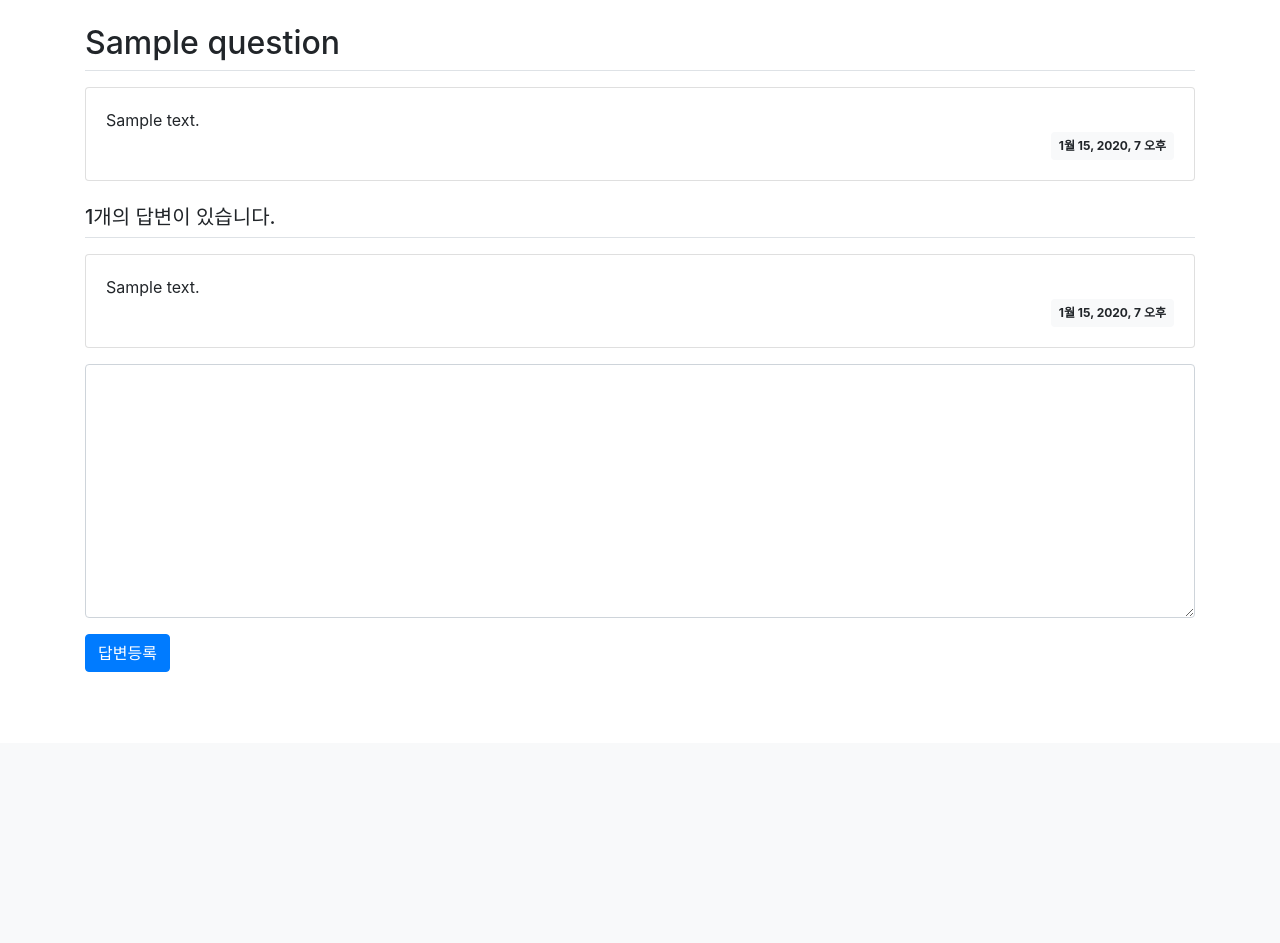
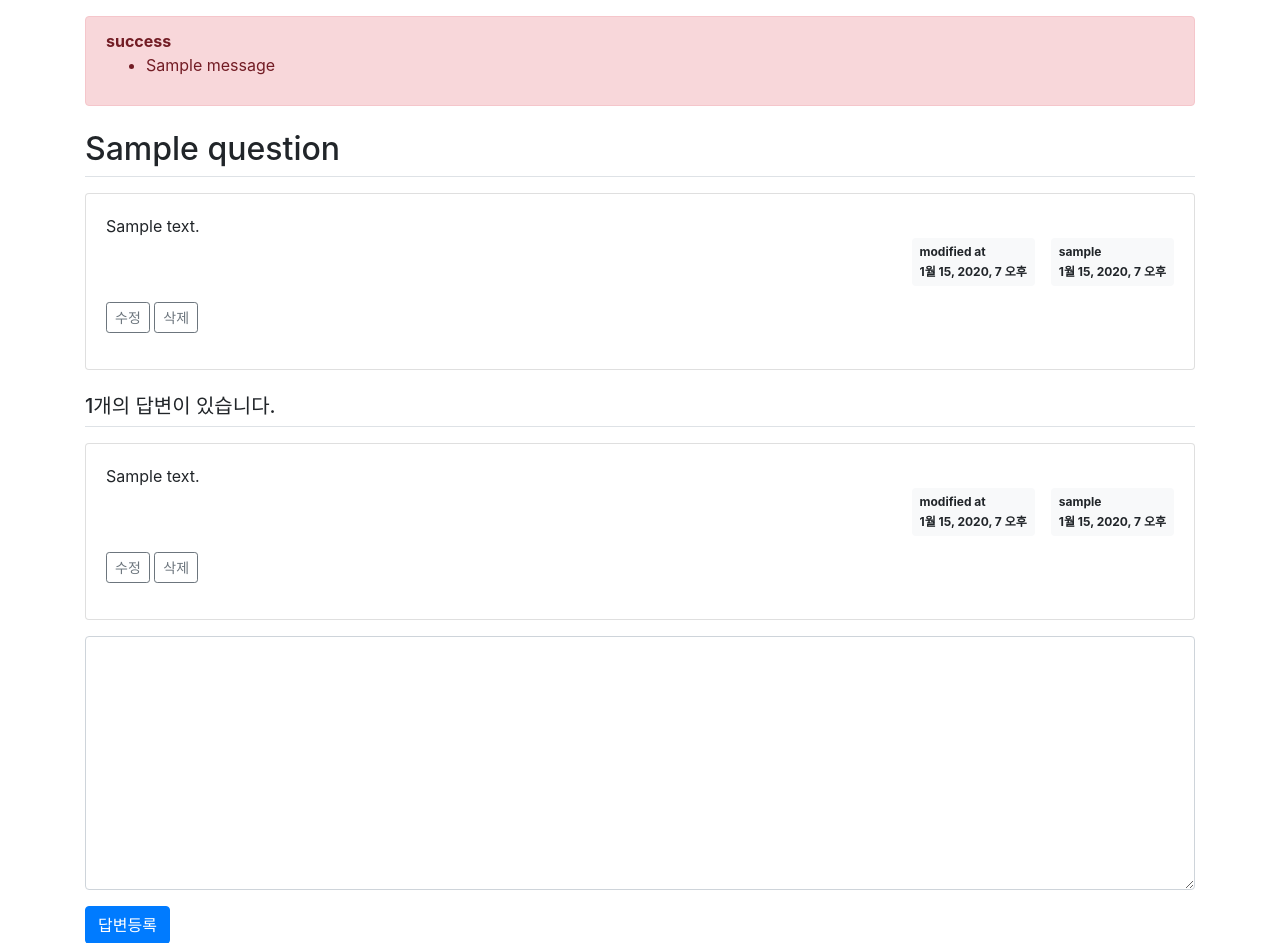
Before and after one commit to HazelKim89/jumpToDjango, a Django app: page /pybo/answer/create/1/ in a window 1280 px wide. Shown: the part 57-1000 px from the top of the page. Before the commit the page ends 729 px from the top, so only its background shows below. Run offline with Django 3.2, Linux system fonts and the light colour scheme; a user stored in the database is signed in; tables that the repository leaves empty hold one stand-in row (values such as "Sample post"); one stand-in notice (Sample message) is shown; some libraries are stand-ins or nearby versions.

Commit message:
add author column and modify,delete function

```diff
--- a/pybo/models.py
+++ b/pybo/models.py
@@ -1,16 +1,21 @@
 from django.db import models
+from django.contrib.auth.models import User
 
 
 class Question(models.Model):
+    author = models.ForeignKey(User, on_delete=models.CASCADE)
     subject = models.CharField(max_length=200)
     content = models.TextField()
     create_date = models.DateTimeField(auto_now_add=True)
+    modify_date = models.DateTimeField(null=True, blank=True)
 
     def __str__(self):
         return self.subject
 
 
 class Answer(models.Model):
+    author = models.ForeignKey(User, on_delete=models.CASCADE)
     question = models.ForeignKey(Question, on_delete=models.CASCADE)
     content = models.TextField()
     create_date = models.DateTimeField(auto_now_add=True)
+    modify_date = models.DateTimeField(null=True, blank=True)
--- a/pybo/urls.py
+++ b/pybo/urls.py
@@ -8,4 +8,8 @@ urlpatterns = [
     path('<int:question_id>/', views.detail, name='detail'),
     path('answer/create/<int:question_id>/', views.answer_create, name='answer_create'),
     path('question/create/', views.question_create, name='question_create'),
+    path('question/modify/<int:question_id>/', views.question_modify, name='question_modify'),
+    path('question/delete/<int:question_id>/', views.question_delete, name='question_delete'),
+    path('answer/modify/<int:answer_id>/', views.answer_modify, name='answer_modify'),
+    path('answer/delete/<int:answer_id>/', views.answer_delete, name='answer_delete'),
 ]
--- a/pybo/views.py
+++ b/pybo/views.py
@@ -1,7 +1,10 @@
 from django.shortcuts import render, get_object_or_404, redirect
 from .forms import QuestionForm, AnswerForm
-from .models import Question
+from .models import Question, Answer
 from django.core.paginator import Paginator
+from django.contrib.auth.decorators import login_required
+from django.contrib import messages
+from django.utils import timezone
 
 
 def index(request):
@@ -37,6 +40,7 @@ def detail(request, question_id):
     return render(request, 'pybo/question_detail.html', context)
 
 
+@login_required(login_url='common:login')
 def answer_create(request, question_id):
     """
     pybo 답변 등
@@ -49,6 +53,7 @@ def answer_create(request, question_id):
         form = AnswerForm(request.POST)
         if form.is_valid():
             answer = form.save(commit=False)
+            answer.author = request.user
             answer.question = question
             answer.save()
             return redirect('pybo:detail', question_id=question_id)
@@ -58,6 +63,7 @@ def answer_create(request, question_id):
     return render(request, 'pybo/question_detail.html', content)
 
 
+@login_required(login_url='common:login')
 def question_create(request):
     """
     pybo 질문 등록
@@ -67,9 +73,94 @@ def question_create(request):
     if request.method == 'POST':
         form = QuestionForm(request.POST) # request.POST 에는 사용자가 입력한 내용들이 담겨있다.
         if form.is_valid():
-            form.save(commit=True) # QuestionForm이Question모델과 연결된 폼이므로 'form.save()'이렇게 사용 가능
+            question = form.save(commit=False) # QuestionForm이Question모델과 연결된 폼이므로 'form.save()'이렇게 사용 가능
+            question.author = request.user
             return redirect('pybo:index')
     else:
         form = QuestionForm()
     context = {'form': form}
     return render(request, 'pybo/question_form.html', context)
+
+
+@login_required(login_url='common:login')
+def question_modify(request, question_id):
+    """
+    pybo 질문 수정
+    :param request:
+    :param question_id:
+    :return:
+    """
+    question = get_object_or_404(Question, pk=question_id)
+    if request.user != question.author:
+        messages.error(request, '수정권한이 없습니다')
+        return redirect('pybo:detail', question_id=question.id)
+
+    if request.method == "POST":
+        form = QuestionForm(request.POST, instance=question)
+        if form.is_valid():
+            question = form.save(commit=False)
+            question.modify_date = timezone.now()
+            question.save()
+            return redirect('pybo:detail', question_id=question.id)
+    else:
+        form = QuestionForm(instance=question)
+    context = {'form': form}
+    return render(request, 'pybo/question_form.html', context)
+
+
+@login_required(login_url='common:login')
+def question_delete(request, question_id):
+    """
+    pybo 질문 삭제
+    :param request:
+    :param question_id:
+    :return:
+    """
+    question = get_object_or_404(Question, pk=question_id)
+    if request.user != question.author:
+        messages.error(request, '삭제권한이 없습니다')
+        return redirect('pybo:detail', question_id=question.id)
+    question.delete()
+    return redirect('pybo:index')
+
+
+@login_required(login_url='common:login')
+def answer_modify(request, answer_id):
+    """
+    pybo 답변 수정
+    :param request:
+    :param answer_id:
+    :return:
+    """
+    answer = get_object_or_404(Answer, pk=answer_id)
+    if request.user != answer.author:
+        messages.error(request, '수정권한이 없습니다')
+        return redirect('pybo:detail', question_id=answer.question.id)
+
+    if request.method == 'POST':
+        form = AnswerForm(request.POST, instance=answer)
+        if form.is_valid():
+            answer = form.save(commit=False)
+            answer.modify_date = timezone.now()
+            answer.save()
+            return redirect('pybo:detail', question_id=answer.question.id)
+    else:
+        form = AnswerForm(instance=answer)
+    context = {'answer': answer, 'form': form}
+    return render(request, 'pybo/answer_form.html', context)
+
+
+@login_required(login_url='common:login')
+def answer_delete(request, answer_id):
+    """
+    pybo 답변 삭제
+    :param request:
+    :param answer_id:
+    :return:
+    """
+    answer = get_object_or_404(Answer, pk=answer_id)
+    if request.user != answer.author:
+        messages.error(request, '삭제권한이 없습니다')
+    else:
+        answer.delete()
+    return redirect('pybo:detail', question_id=answer.question.id)
--- a/templates/base.html
+++ b/templates/base.html
@@ -19,5 +19,9 @@
 <script src="{% static 'jquery-3.4.1.min.js' %}"></script>
 <!-- Bootstrap JS : 부트스트랩JS는 jQuery를 필요로 하므로 jQuery를 먼저 임포트 해줘야한다 <주의!> -->
 <script src="{% static 'bootstrap.min.js' %}"></script>
+<!-- 자바스크립트 Start -->
+{% block script %}
+{% endblock %}
+<!-- 자바스크립트 End -->
 </body>
 </html>
--- a/templates/common/login.html
+++ b/templates/common/login.html
@@ -11,6 +11,7 @@
     </div>
     <form method="post" class="post-form" action="{% url 'common:login' %}">
         {% csrf_token %}
+        <input type="hidden" name="next" value="{{ next }}">
         {% include 'form_errors.html' %}
         <div class="form-group">
             <label for="username">사용자ID</label>
--- a/templates/pybo/question_detail.html
+++ b/templates/pybo/question_detail.html
@@ -1,15 +1,39 @@
 {% extends 'base.html' %}
 {% block content %}
 <div class="container my-3">
+    <!-- 사용자오류 표시 -->
+    {% if messages %}
+    <div class="alert alert-danger my-3" role="alert">
+        {% for message in messages %}
+        <strong>{{ message.tags }}</strong>
+        <ul><li>{{ message.message }}</li></ul>
+        {% endfor %}
+    </div>
+    {% endif %}
     <h2 class="border-bottom py-2">{{ question.subject }}</h2>
     <div class="card my-3">
         <div class="card-body">
             <div class="card-text" style="white-space: pre-line;">{{ question.content }}</div>
             <div class="d-flex justify-content-end">
-                <div class="badge badge-light p-2">
-                    {{ question.create_date }}
+                {% if question.modify_date %}
+                <div class="badge badge-light p-2 text-left mx-3">
+                    <div class="mb-2">modified at</div>
+                    <div>{{ question.modify_date }}</div>
+                </div>
+                {% endif %}
+                <div class="badge badge-light p-2 text-left">
+                    <div class="mb-2">{{ question.author.username }}</div>
+                    <div>{{ question.create_date }}</div>
                 </div>
             </div>
+            {% if request.user == question.author %}
+            <div class="my-3">
+                <a href="{% url 'pybo:question_modify' question.id  %}"
+                   class="btn btn-sm btn-outline-secondary">수정</a>
+                <a href="#" class="delete btn btn-sm btn-outline-secondary"
+                    data-uri="{% url 'pybo:question_delete' question.id %}">삭제</a>
+            </div>
+            {% endif %}
         </div>
     </div>
     <h5 class="border-bottom my-3 py-2">{{ question.answer_set.count }}개의 답변이 있습니다.</h5>
@@ -18,10 +42,25 @@
         <div class="card-body">
             <div class="card-text" style="white-space: pre-line;">{{ answer.content }}</div>
             <div class="d-flex justify-content-end">
-                <div class="badge badge-light p-2">
-                    {{ answer.create_date }}
+                {% if answer.modify_date %}
+                <div class="badge badge-light p-2 text-left mx-3">
+                    <div class="mb-2">modified at</div>
+                    <div>{{ answer.modify_date }}</div>
+                </div>
+                {% endif %}
+                <div class="badge badge-light p-2 text-left">
+                    <div class="mb-2">{{ answer.author.username }}</div>
+                    <div>{{ answer.create_date }}</div>
                 </div>
             </div>
+            {% if request.user == answer.author %}
+            <div class="my-3">
+                <a href="{% url 'pybo:answer_modify' answer.id %}"
+                    class="btn btn-sm btn-outline-secondary">수정</a>
+                <a href="#" class="delete btn btn-sm btn-outline-secondary"
+                    data-uri="{% url 'pybo:answer_delete' answer.id %}">삭제</a>
+            </div>
+            {% endif %}
         </div>
     </div>
     {% endfor %}
@@ -38,9 +77,21 @@
         </div>
         {% endif %}
         <div class="form-group">
-            <textarea name="content" id="content" class="form-control" rows="10"></textarea>
+            <textarea {% if not user.is_authenticated %}disabled{% endif %}
+                    name="content" id="content" class="form-control" rows="10"></textarea>
         </div>
         <input type="submit" value="답변등록" class="btn btn-primary">
     </form>
 </div>
 {% endblock %}
+{% block script %}
+<script type="text/javascript">
+$(document).ready(function() {
+    $(".delete").on('click', function() {
+        if(confirm('정말로 삭제하시겠습니까?')) {
+            location.href = $(this).data('uri')
+        }
+    })
+})
+</script>
+{% endblock %}
```
Also changed, not shown: templates/pybo/answer_form.html (added, +16 -0 lines), templates/pybo/question_list.html (+7 -5 lines).
